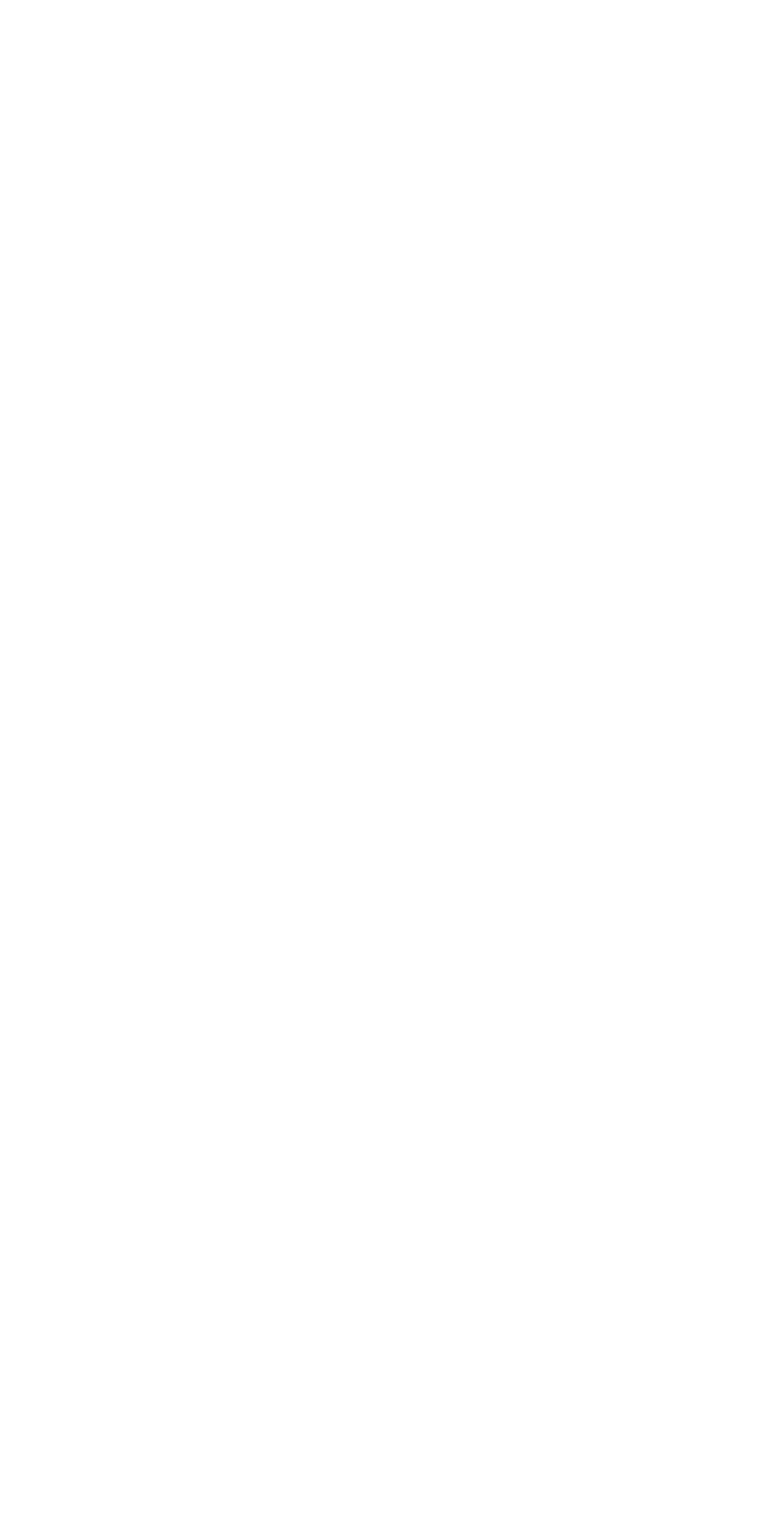
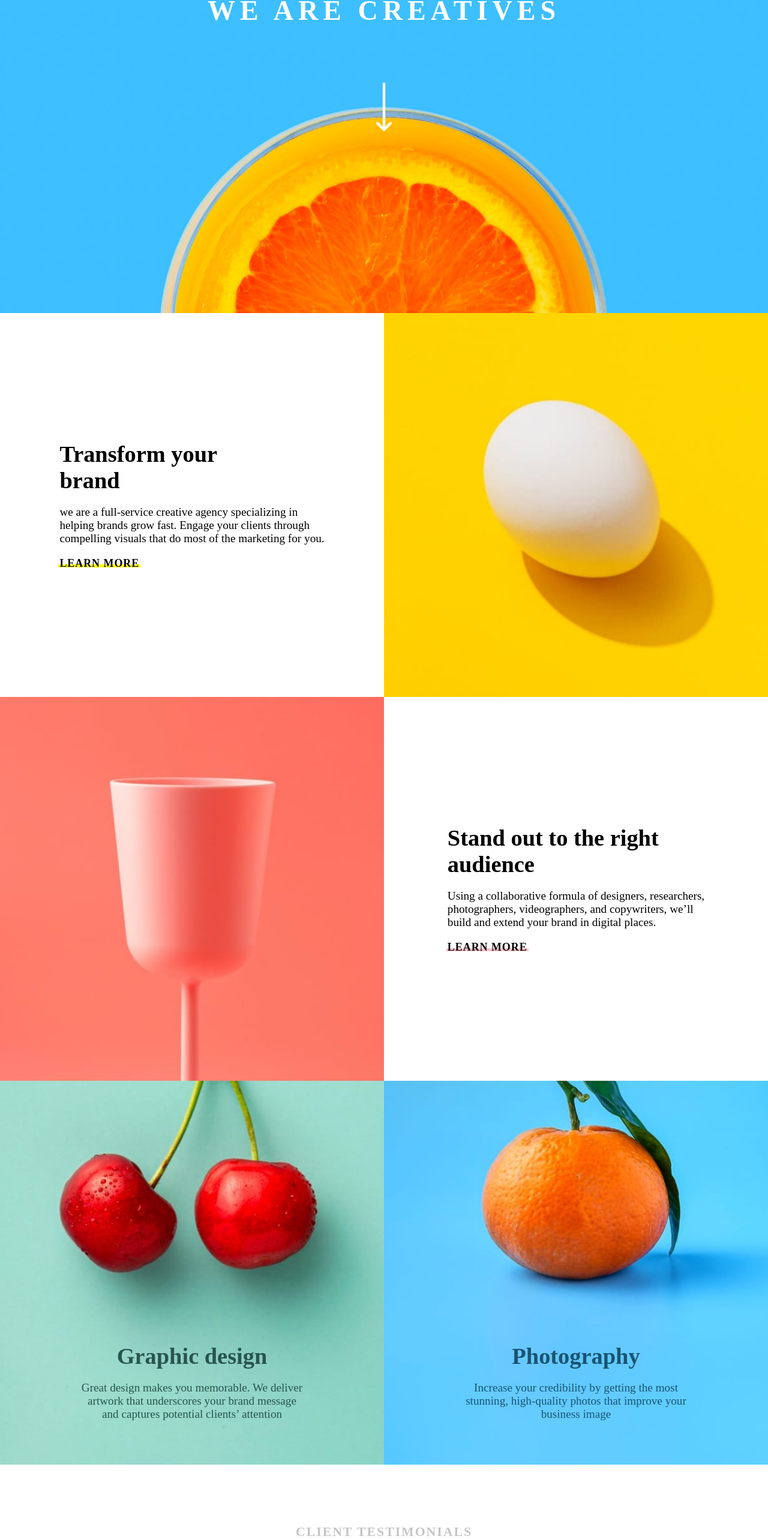
Before and after one commit to houndhollis/toss-asst-study, a React (Vite) app: page / in a window 1280 px wide. Shown: the part 188-2754 px from the top of the page at 60% size. Before the commit the page ends 800 px from the top, so only its background shows below. Built offline with nearby package versions, Linux system fonts and the light colour scheme.

Commit message:
chore: import 변경 & 파일위치 변경

```diff
--- a/src/App.tsx
+++ b/src/App.tsx
@@ -1,5 +1,17 @@
+import ClientTestimonials from "./components/client-testimonials";
+import Footer from "./components/footer";
+import Header from "./components/header";
+import Main from "./components/main";
+
 function App() {
-  return <></>;
+  return (
+    <>
+      <Header />
+      <Main />
+      <ClientTestimonials />
+      <Footer />
+    </>
+  );
 }
 
 export default App;
--- a/src/main.tsx
+++ b/src/main.tsx
@@ -1,6 +1,7 @@
 import { StrictMode } from "react";
 import { createRoot } from "react-dom/client";
 import App from "./App.tsx";
+import "./App.css";
 
 createRoot(document.getElementById("root")!).render(
   <StrictMode>
```
Also changed, not shown: src/assets/images/svg/index.ts (deleted, +0 -15 lines).
